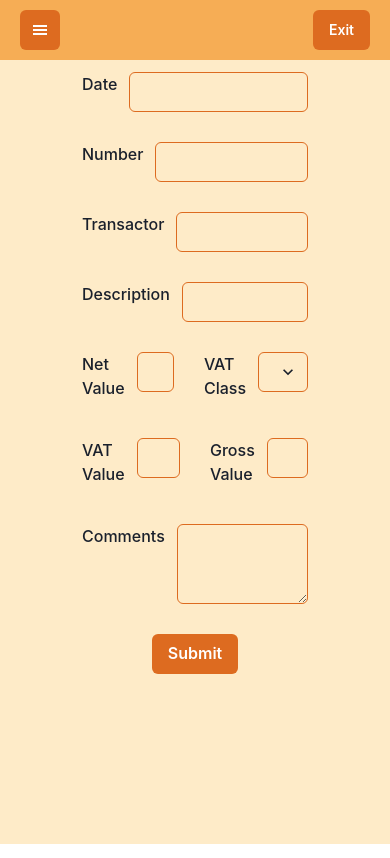
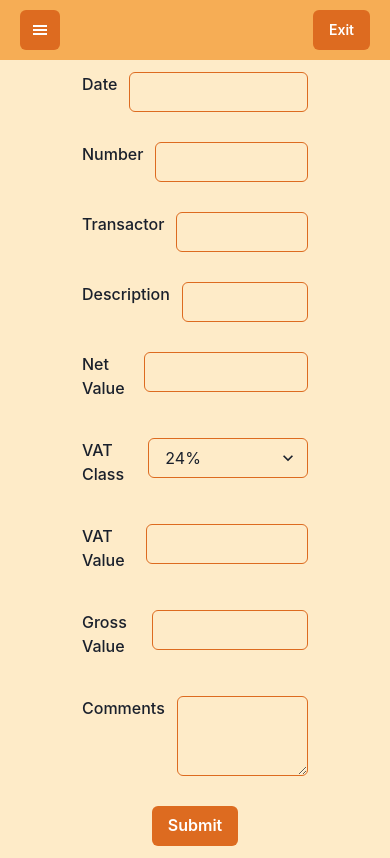
Before and after one commit to stamvsl/next-app, a Next.js app: page /entries in a window 390 px wide. Built offline with nearby package versions, Linux system fonts and the light colour scheme.

Commit message:
Entries responsive improved, menu button z index

```diff
--- a/src/components/Entries.js
+++ b/src/components/Entries.js
@@ -114,7 +114,7 @@ export default function Entries() {
           ></Input>
         </Flex>
 
-        <Flex flex="20%">
+        <Flex flex={{ base: "100%", md: "20%" }}>
           <FormLabel>Net Value</FormLabel>
           <Input
             type="number"
@@ -127,7 +127,7 @@ export default function Entries() {
           ></Input>
         </Flex>
 
-        <Flex flex="20%">
+        <Flex flex={{ base: "100%", md: "20%" }}>
           <FormLabel>VAT Class</FormLabel>
           <Select
             placeholder=">Κατηγορία ΦΠΑ"
@@ -147,7 +147,7 @@ export default function Entries() {
           </Select>
         </Flex>
 
-        <Flex flex="20%">
+        <Flex flex={{ base: "100%", md: "20%" }}>
           <FormLabel>VAT Value</FormLabel>
           <Input
             type="number"
@@ -160,7 +160,7 @@ export default function Entries() {
           ></Input>
         </Flex>
 
-        <Flex flex="20%">
+        <Flex flex={{ base: "100%", md: "20%" }}>
           <FormLabel>Gross Value</FormLabel>
           <Input
             type="number"
--- a/src/components/Layout.js
+++ b/src/components/Layout.js
@@ -10,7 +10,7 @@ export default function Layout({ children }) {
       minHeight="100vh"
       bg="orange.100"
     >
-      <Box position={"sticky"} top={"0"}>
+      <Box position={"sticky"} top={"0"} zIndex={"1"}>
         <Navbar />
       </Box>
       <Flex justifyContent="center">{children}</Flex>
--- a/src/components/Navbar.js
+++ b/src/components/Navbar.js
@@ -22,12 +22,7 @@ import { GiHamburgerMenu } from "react-icons/gi";
 
 const Navbar = () => (
   <>
-    <Flex
-      display={{ base: "none", lg: "flex" }}
-      bg="orange.300"
-      align="center"
-      height="60px"
-    >
+    <Flex display={{ base: "none", lg: "flex" }} align="center" height="60px">
       <Box>
         <Link as={NextLink} href="/">
           <Button
```
